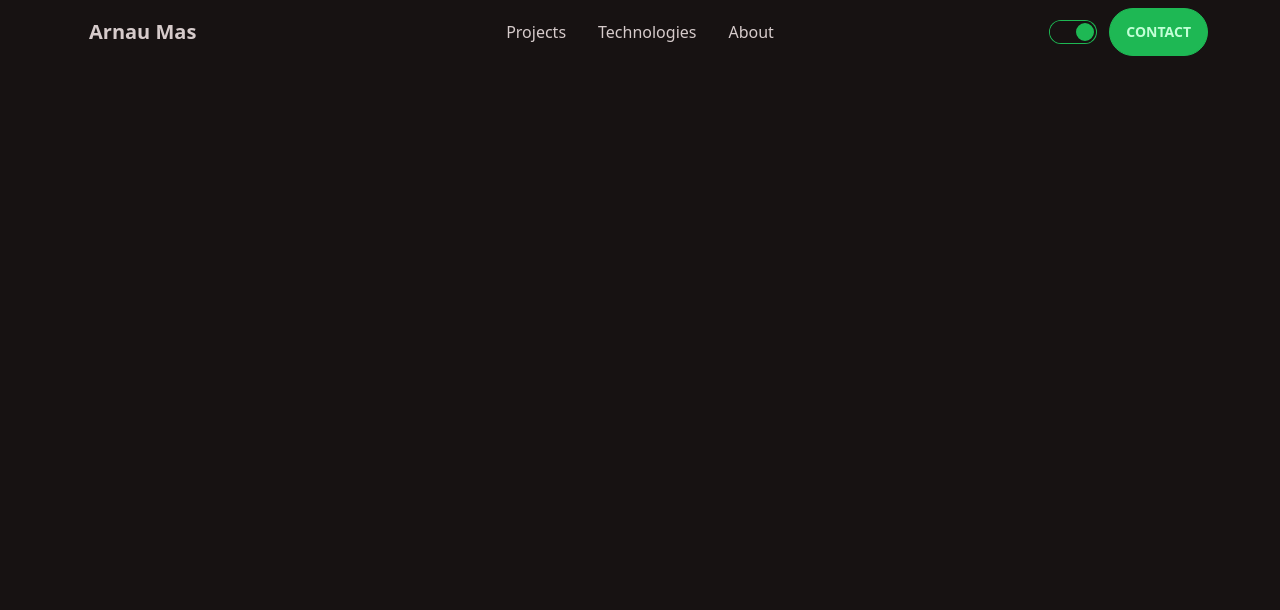
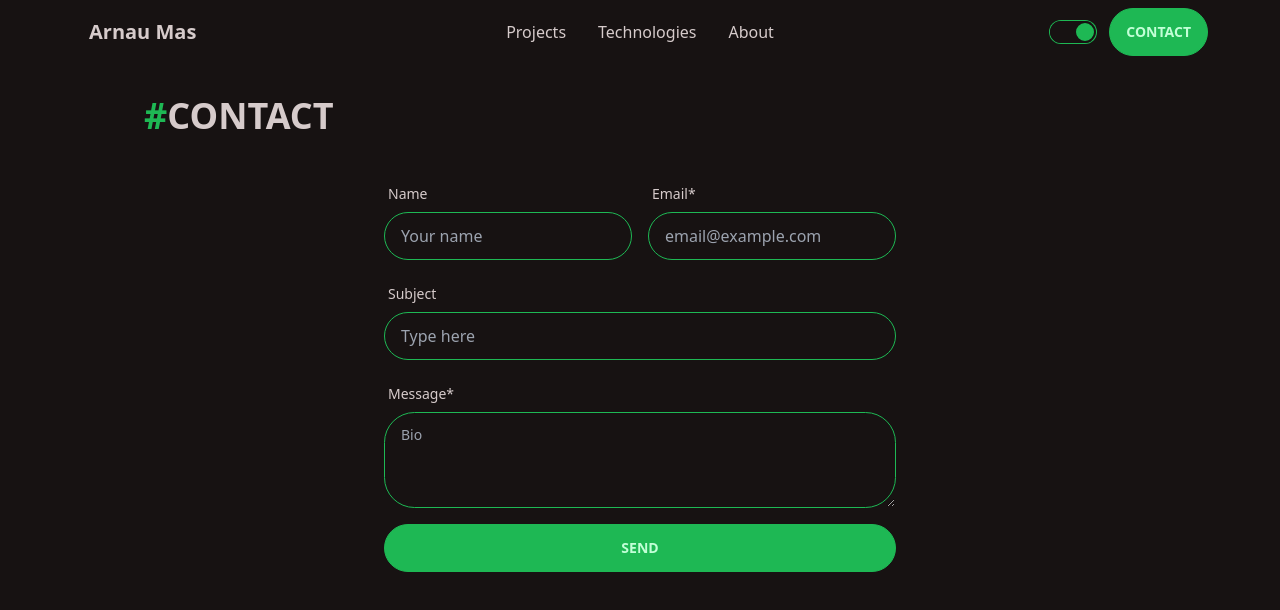
Before and after one commit to Arnau-Mas/old-portfolio, a Vue app: page /contact in a window 1280 px wide. Shown: the top 610 px of the page. Built offline with nearby package versions, Linux system fonts and the light colour scheme.

Commit message:
contact page

```diff
--- a/src/router/index.js
+++ b/src/router/index.js
@@ -2,14 +2,18 @@ import { createRouter, createWebHistory } from "vue-router";
 
 import HomePage from "../views/HomePage.vue"
 import AboutPage from '../views/AboutPage.vue';
+import ContactPage from "../views/ContactPage.vue"
 
 const routes = [
     {
         path: "/",
         component: HomePage,
-    },    {
+    },{
         path: "/about",
         component: AboutPage,
+    },{
+        path: "/contact",
+        component: ContactPage,
     },
 ];
 const router = createRouter({
--- /dev/null
+++ b/src/views/ContactPage.vue
@@ -0,0 +1,46 @@
+<template>
+<section class=" mt-8 h-screen max-w-6xl mx-auto flex flex-col">
+    <h1 class="ml-20 text-4xl font-semibold"><span class="text-primary font-bold textGreen">#</span>CONTACT</h1>
+<div class="mt-10 form-control flex flex-col gap-4 mx-auto w-full max-w-lg">
+  <div class="flex gap-4">
+      <div class=" w-72">
+       <label class="label">
+    <span class="label-text">Name</span>
+  </label>
+  <input type="text" placeholder="Your name" class="input input-bordered input-primary w-full">
+  </div>
+ <div class="w-72">
+ <label class="label">
+    <span class="label-text">Email*</span>
+  </label>
+  <input type="text" placeholder="email@example.com" class="input input-primary input-bordered w-full">
+ </div>
+  </div>
+ <div class="w-full mx-auto">
+ <label class="label">
+    <span class="label-text">Subject</span>
+  </label>
+  <input type="text" placeholder="Type here" class="input input-primary input-bordered w-full">
+ </div>
+  <div class="mx-auto w-full">
+<div class="form-control">
+  <label class="label">
+    <span class="label-text">Message*</span>
+  </label>
+  <textarea class="textarea textarea-primary textarea-bordered h-24" placeholder="Bio"></textarea>
+</div>
+ </div>
+<button class="btn btn-primary">Send</button>
+</div>
+
+</section>
+</template>
+
+<script>
+</script>
+
+<style>
+    .greenText{
+    color: rgb(30, 184, 84)
+    }
+</style>
```
